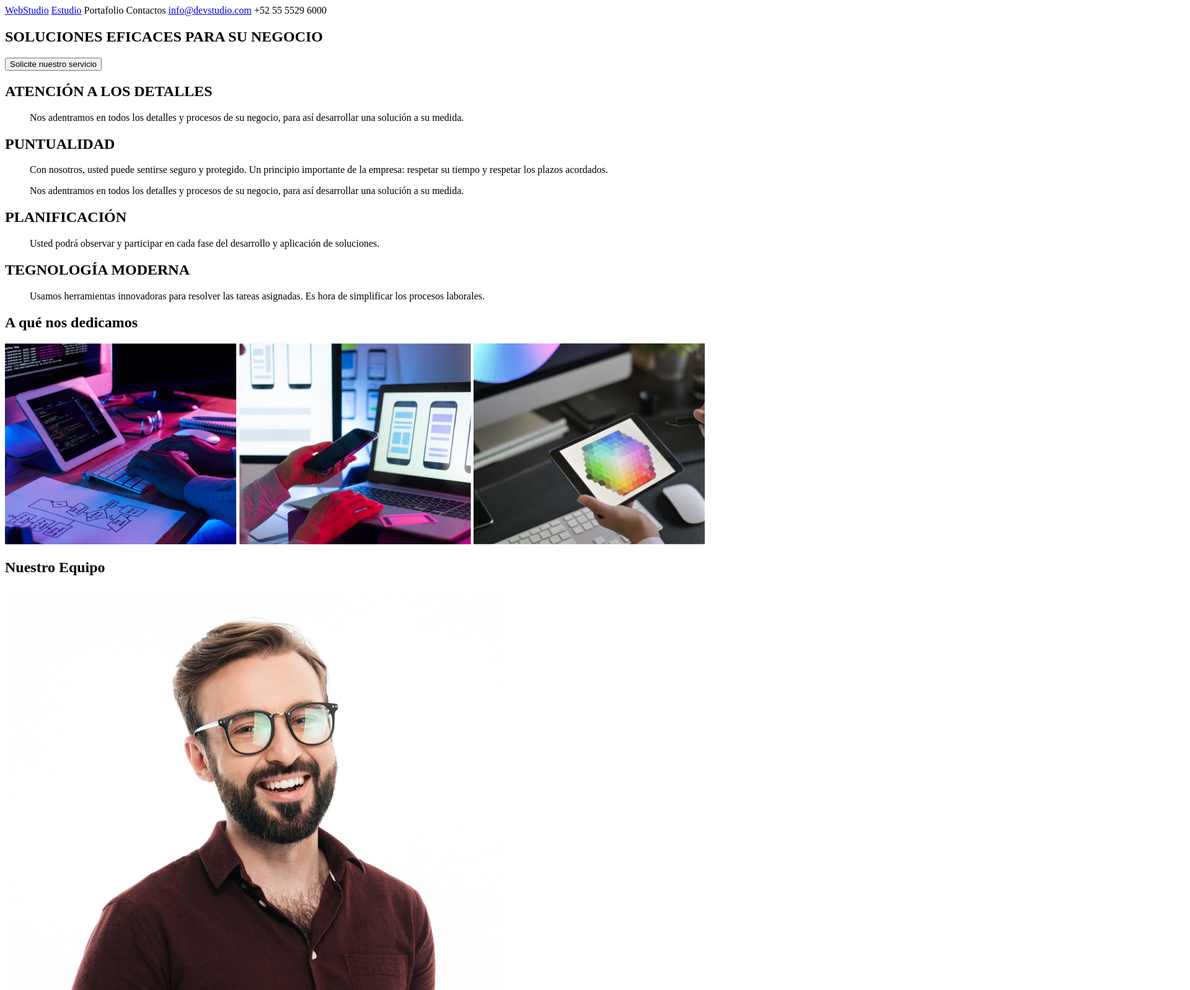
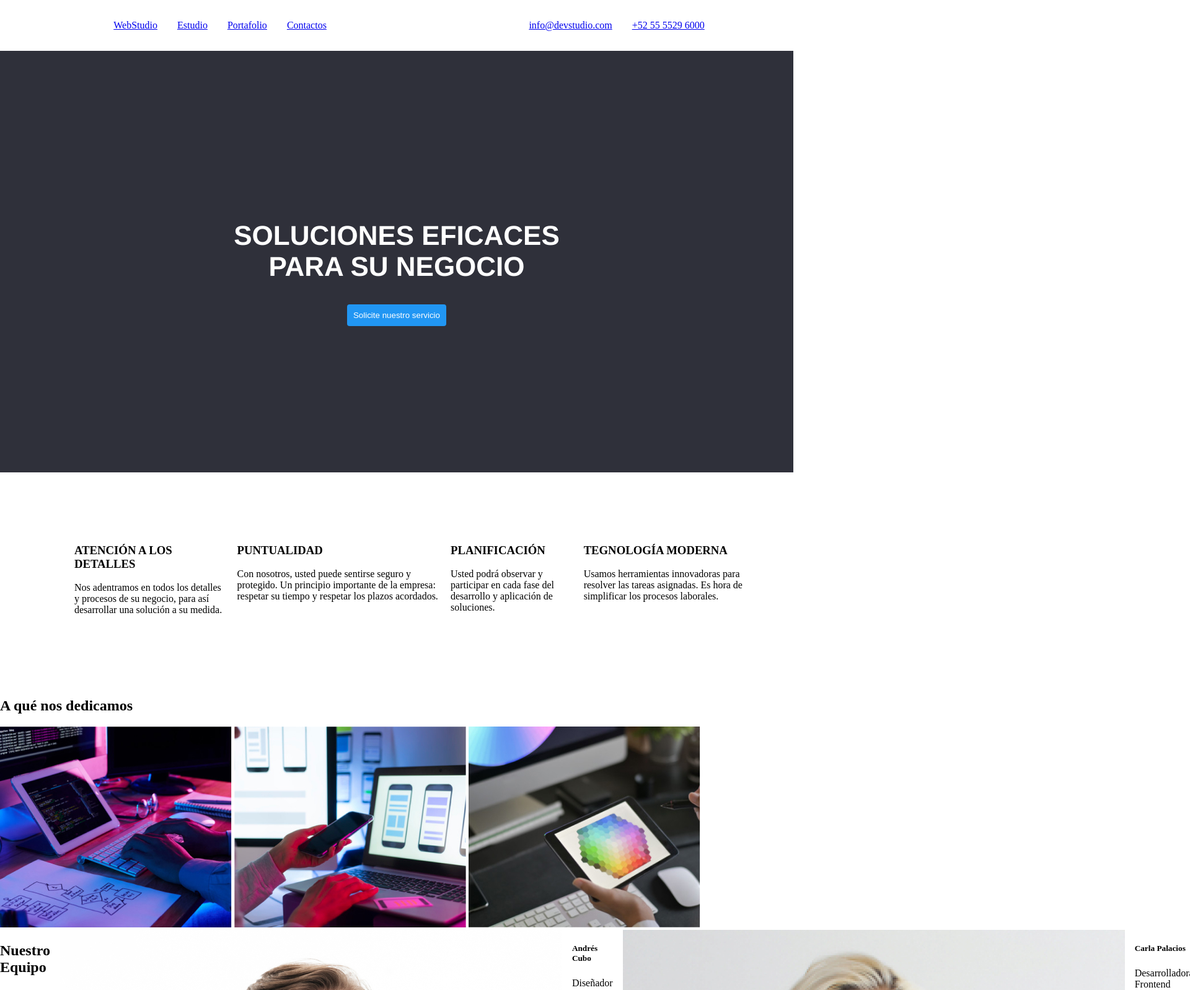
Before and after one commit to adrianaj1992/goit-markup-hw-01, a plain HTML site: page index.html in a window 1280 px wide. Shown: the top 1597 px of the page at 62% size, 1920 px wide, since content can reach past the window. Drawn offline with Linux system fonts and the light colour scheme.

Commit message:
creacion de section

```diff
--- a/index.html
+++ b/index.html
@@ -6,54 +6,102 @@
   <meta name="viewport" content="width=device-width, initial-scale=1.0">
   <title>la tareas de la casa</title>
 </head>
-<header>
-
-  <a href="WebStudio">WebStudio</a>
-  <a href="Estudio">Estudio</a>
-  <a>Portafolio</a>
-  <a>Сontactos</a>
-  <a href="info@devstudio.com">info@devstudio.com</a>
-  <a>+52 55 5529 6000</a>
-
-</header>
-<body>
-<nav>
-<h1>SOLUCIONES EFICACES PARA SU NEGOCIO</h1>
-<input type="button" value="Solicite nuestro servicio">
-</nav>
-<main>
-    <h2>ATENCIÓN A LOS DETALLES</h2>
-      <ul>Nos adentramos en todos los detalles y procesos de su negocio, para así desarrollar una solución a su medida.</ul>
-    <h2 >PUNTUALIDAD</h2>
-    <ul>Con nosotros, usted puede sentirse seguro y protegido. Un principio importante de la empresa: respetar su tiempo y respetar los plazos acordados.</ul>
-    <ul>  Nos adentramos en todos los detalles y procesos de su negocio, para así desarrollar una solución a su medida.</ul>
-    <h2 >PLANIFICACIÓN</h2>
-    <ul>Usted podrá observar y participar en cada fase del desarrollo y aplicación de soluciones.</ul>
-   <h2>TEGNOLOGÍA MODERNA</h2>
-   <ul>Usamos herramientas innovadoras para resolver las tareas asignadas. Es hora de simplificar los procesos laborales.</ul>
-
+<body style="max-width: 2200px; width: 100%; margin: 0 auto;">
+  <header style="display: flex; justify-content: space-around;">
+      <nav>
+        <ul style="display: flex; list-style: none;">
+          <li style="padding: 1rem; color:#2196F3;"><a href="/">WebStudio</a></li>
+          <li style="padding: 1rem;"><a href="#study">Estudio</a></li>
+          <li style="padding: 1rem;"><a href="#portfolio">Portafolio</a></li>
+          <li style="padding: 1rem;"> <a href="#contact">Сontactos</a></li>
+        </ul>
+      </nav>
+      <ul style="display: flex; list-style: none;">
+        <li style="padding: 1rem;"> <a href="#">info@devstudio.com</a></li>
+        <li style="padding: 1rem;"><a href="#">+52 55 5529 6000</a></li>
+      </ul>
+  </header>
+  <main>
+  <section style="min-height: 85vh; display: flex; align-items: center; justify-content: center; background-color: #2F303A;">
+    <div style="max-width: 50%; text-align: center;">
+      <div>
+        <h1 style="font-weight: 900; font-family: Helvetica; font-size: 44px; color: #ffffff">SOLUCIONES EFICACES PARA SU NEGOCIO</h1>
+      </div>
+      <div>
+        <button type="button" style="background: #2196F3; border-radius: 4px; border: none; padding: 10px; color: white;">Solicite nuestro servicio</button>
+      </div>
+    </div>
+  </section>
+  <section style="padding: 5rem">
+    <ul style="display: flex; list-style: none; gap: 1rem">
+      <li>
+        <h3>ATENCIÓN A LOS DETALLES</h3>
+        <p>Nos adentramos en todos los detalles y procesos de su negocio, para así desarrollar una solución a su medida.</p>
+      </li>
+      <li>
+        <h3>PUNTUALIDAD</h3>
+        <p>Con nosotros, usted puede sentirse seguro y protegido. Un principio importante de la empresa: respetar su tiempo y respetar los plazos acordados.</p>
+      </li>
+      <li>
+        <h3>PLANIFICACIÓN</h3>
+        <p>Usted podrá observar y participar en cada fase del desarrollo y aplicación de soluciones.</p>
+      </li>
+      <li>
+        <h3>TEGNOLOGÍA MODERNA</h3>
+        <p>Usamos herramientas innovadoras para resolver las tareas asignadas. Es hora de simplificar los procesos laborales.</p>
+      </li>
+    </ul>
+  </section>
 </main>
-
+<section >
 <h2>A qué nos dedicamos</h2>
 <img src="images/imagen.jpg" alt=width: 373.16px;>
 <img src="images/imagen (1).jpg" alt=width: 373.16px;>
 <img src="images/imagen (2).jpg" alt=width: 373.16px;>
+</section>
+<section  style="display: flex; list-style: none; gap: 1rem" >
+  <div>
+    <h2> Nuestro Equipo</h2>
+  </div>
+  <div>
+    <img src="images/imagen (7).jpg" alt=width: 270px;
+    height: 260px;>
+  </div>
+  <div>
+    <h5>Andrés Cubo</h5>
+    <p>Diseñador de Productos</p>
+  </div>
 
-<section>
-<h2> Nuestro Equipo</h2>
-<img src="images/imagen (7).jpg">
-<img src="images/imagen (3).jpg">
-<img src="images/imagen (9).jpg">
-<img src="images/imagen (5).jpg">
+  <div>
+    <img src="images/imagen (3).jpg" alt=width: 270px;
+    height: 260px;>
+  </div>
+  <div>
+    <h5>Carla Palacios</h5>
+    <p>Desarrolladora Frontend</p>
+  </div>
+  <div>
+    <img src="images/imagen (9).jpg" alt=width: 270px;
+    height: 260px;>
+  </div>
+  <div >
+    <h5>Mario Dorado</h5>
+    <p>Marketing</p>
+  </div>
+  <div>
+    <img src="images/imagen (5).jpg" alt=width: 270px;
+    height: 260px;>
+  </div>
+  <div>
+    <h5>Pablo Mijangos</h5>
+    <p>Diseñador IU </p>
+  </div>
+
 </section>
-
-
 
 
   </section>
   <section>
-
   </section>
-
 </body>
 </html>
```
